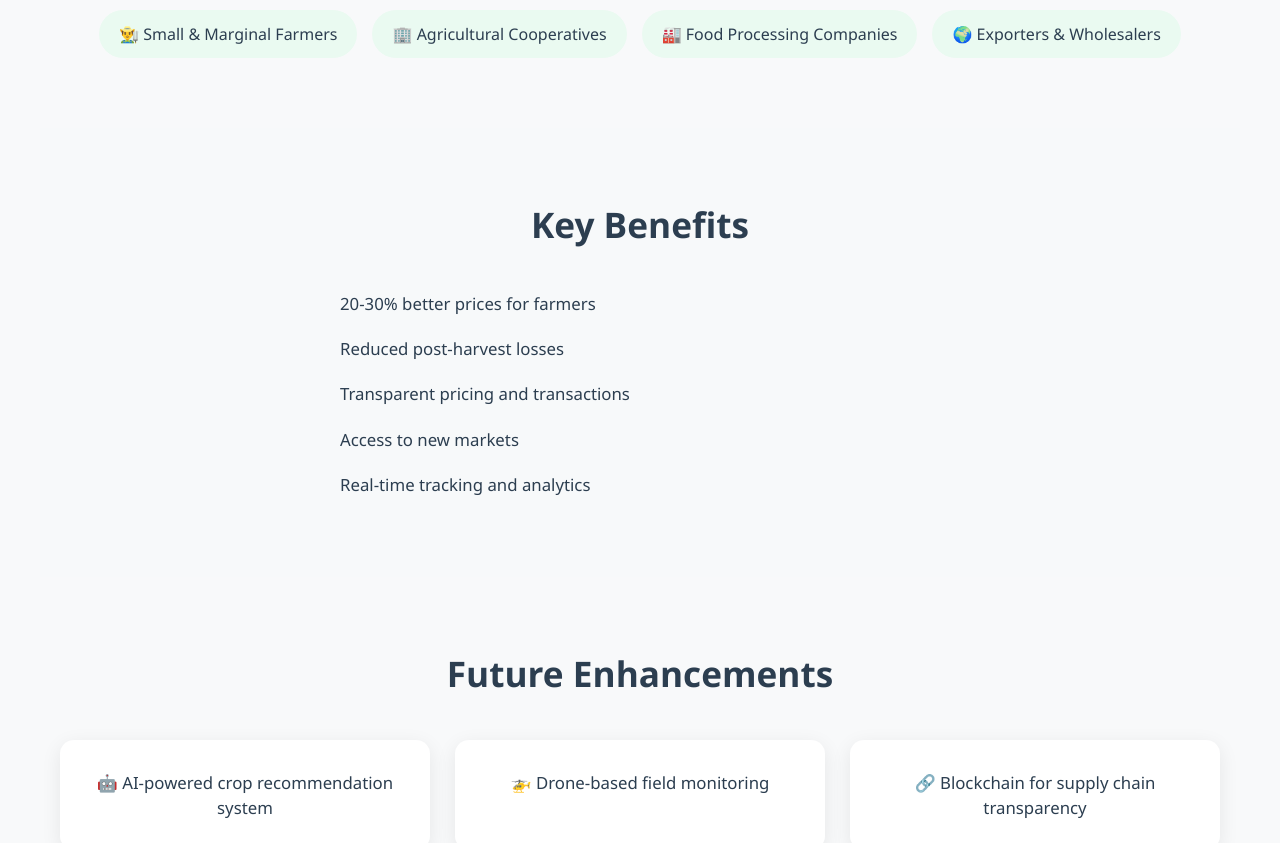
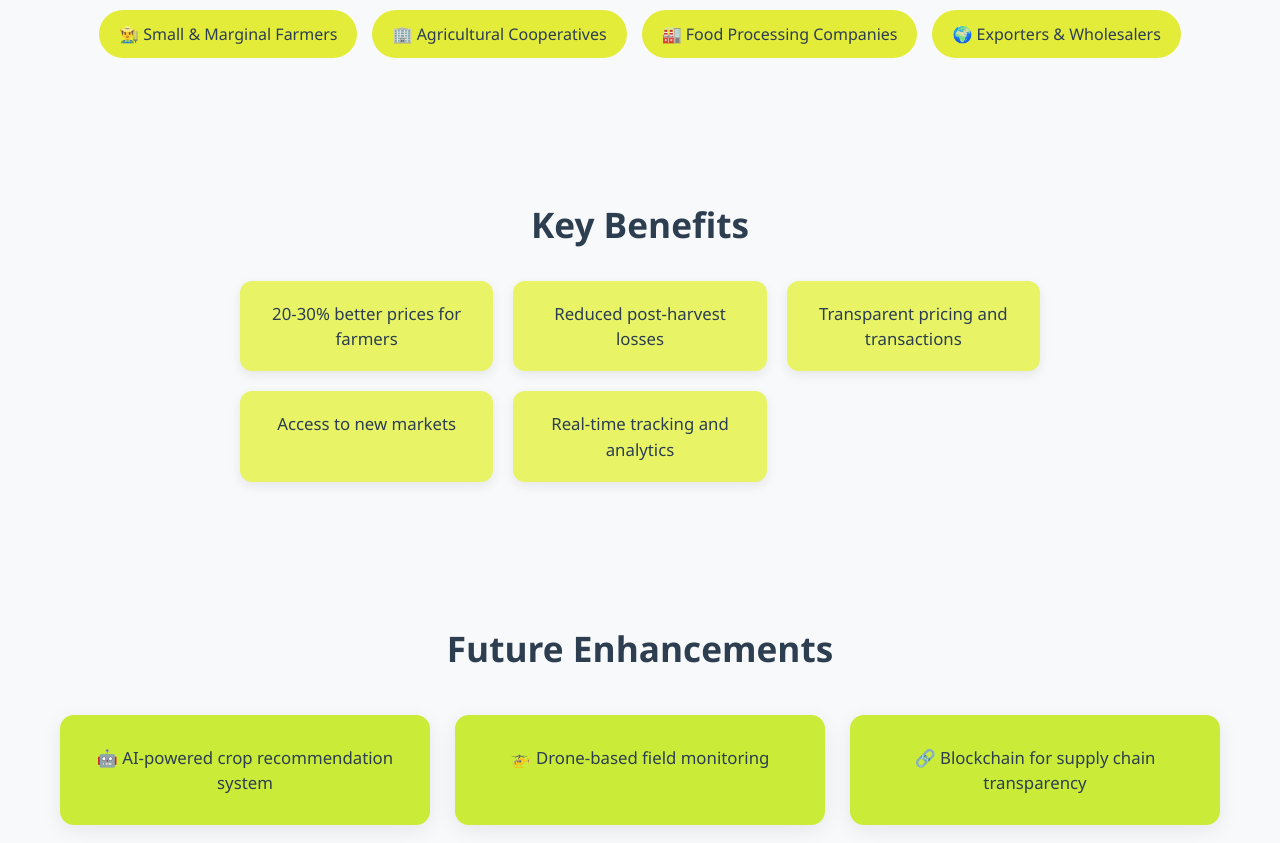
Before and after one commit to vedaniti/Mango-Plus-FrontEnd_Web, a React (Vite) app in the folder mangoplus-frontend_website/: page /about in a window 1280 px wide. Shown: the part 2360-3203 px from the top of the page. Built offline with nearby package versions, Linux system fonts and the light colour scheme.

Commit message:
About Page under card colour chnage

```diff
--- a/mangoplus-frontend_website/src/Components/Footer/Footer.jsx
+++ b/mangoplus-frontend_website/src/Components/Footer/Footer.jsx
@@ -28,7 +28,9 @@ const Footer = () => {
           <h4>Contact Info</h4>
           <p>📧 support@mangoplus.com</p>
           <p>📞 --</p>
-          <p>📍 Pune, Maharashtra</p>
+          <p>📍 Pokharapur,</p>
+          <p>Mohod, Maharashtra,</p>
+          <p>India - 413248</p>
         </div>
 
          {/* SOCIAL MEDIA */}
--- a/mangoplus-frontend_website/src/Pages/About/About.css
+++ b/mangoplus-frontend_website/src/Pages/About/About.css
@@ -98,7 +98,7 @@
 }
 
 .card {
-  background: white;
+  background: rgb(202, 235, 55);
   padding: 30px;
   border-radius: 14px;
   box-shadow: 0 5px 20px rgba(0, 0, 0, 0.08);
@@ -116,22 +116,35 @@
 }
 
 .chips span {
-  background: #eafaf1;
+  background: #e3ec39;
   padding: 12px 20px;
   border-radius: 25px;
   font-weight: 500;
 }
 
 /* BENEFITS */
+/* BENEFITS */
 .benefits {
-  max-width: 600px;
+  max-width: 800px;
   margin: 30px auto 0;
-  list-style: none;
+  display: grid;
+  grid-template-columns: repeat(auto-fit, minmax(250px, 1fr));
+  gap: 20px;
 }
 
-.benefits li {
-  padding: 10px 0;
+.benefit-card {
+  background: #e8f466;
+  padding: 20px;
+  border-radius: 12px;
+  box-shadow: 0 4px 12px rgba(0, 0, 0, 0.08);
   font-size: 1.05rem;
+  text-align: center;
+  transition: transform 0.3s ease, box-shadow 0.3s ease;
+}
+
+.benefit-card:hover {
+  transform: translateY(-5px);
+  box-shadow: 0 8px 20px rgba(0, 0, 0, 0.12);
 }
 
 /* FOOTER */
--- a/mangoplus-frontend_website/src/Pages/About/About.jsx
+++ b/mangoplus-frontend_website/src/Pages/About/About.jsx
@@ -101,17 +101,18 @@ const About = () => {
         </div>
       </section>
 
-      {/* BENEFITS */}
-      <section className="section light">
-        <h2 className="center">{strings.benefits}</h2>
-        <ul className="benefits">
-          <li>{strings.benefit1}</li>
-          <li>{strings.benefit2}</li>
-          <li>{strings.benefit3}</li>
-          <li>{strings.benefit4}</li>
-          <li>{strings.benefit5}</li>
-        </ul>
-      </section>
+     {/* BENEFITS */}
+<section className="section light">
+  <h2 className="center">{strings.benefits}</h2>
+
+  <div className="benefits">
+    <div className="benefit-card">{strings.benefit1}</div>
+    <div className="benefit-card">{strings.benefit2}</div>
+    <div className="benefit-card">{strings.benefit3}</div>
+    <div className="benefit-card">{strings.benefit4}</div>
+    <div className="benefit-card">{strings.benefit5}</div>
+  </div>
+</section>
 
       {/* FUTURE */}
       <section className="section">
```
